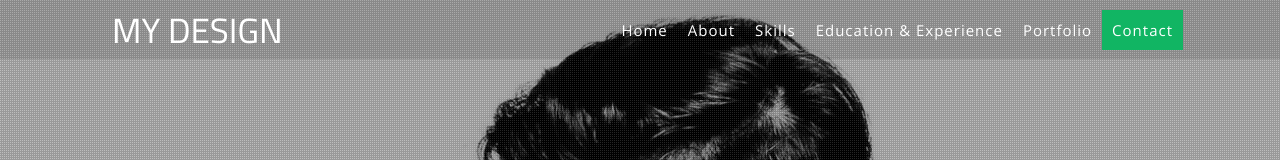
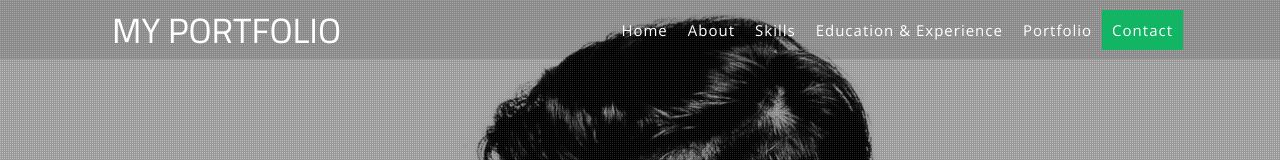
Before and after one commit to Dezzlar/Portfolio, a plain HTML site: page index.html in a window 1280 px wide. Shown: the top 160 px of the page. Drawn offline with nearby package versions, Linux system fonts and the light colour scheme.

Commit message:
"made changes to index file"  Please enter the commit message for your changes. Lines starting

```diff
--- a/index.html
+++ b/index.html
@@ -48,7 +48,7 @@ Smartphone Compatible web template, free webdesigns for Nokia, Samsung, LG, Sony
 							<span class="icon-bar"></span>
 							<span class="icon-bar"></span>
 						</button>
-						<h1><a class="navbar-brand" href="index.html">My Design</a></h1>
+						<h1><a class="navbar-brand" href="index.html">My Portfolio</a></h1>
 					</div>
 					<!-- Collect the nav links, forms, and other content for toggling -->
 					<div class="collapse navbar-collapse navbar-ex1-collapse">
```
